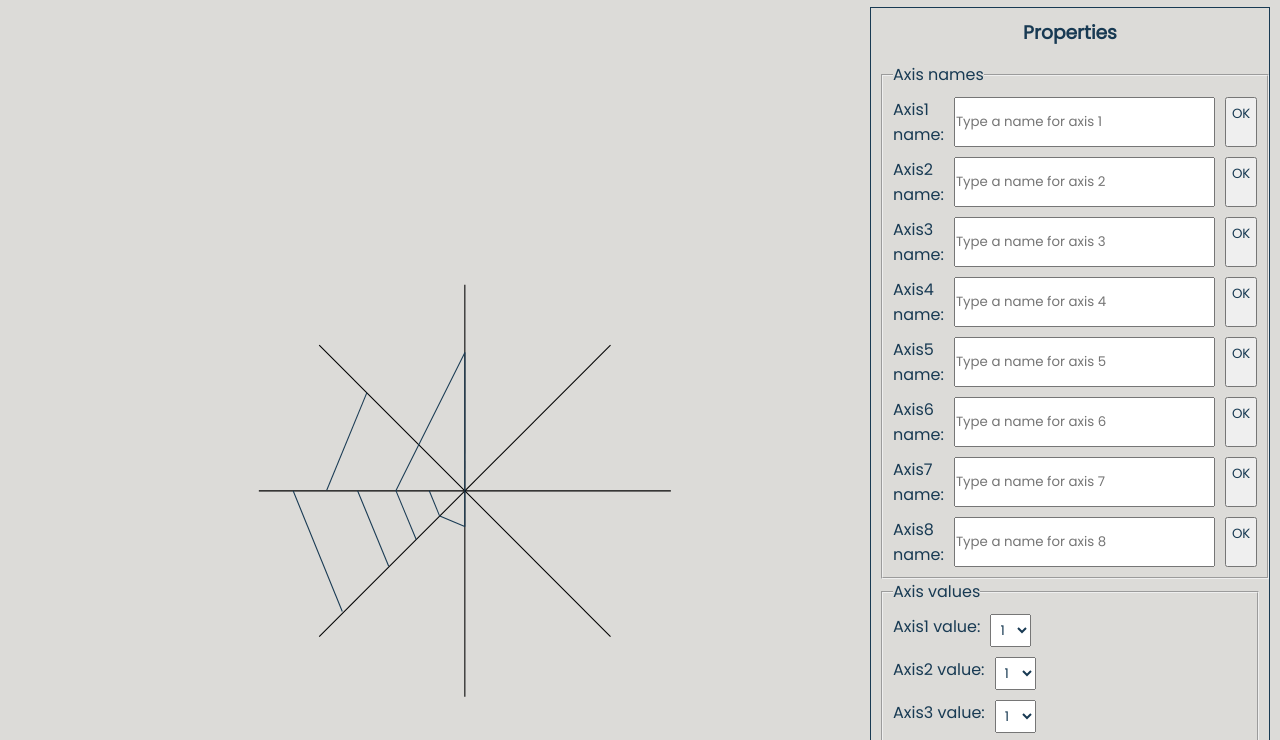
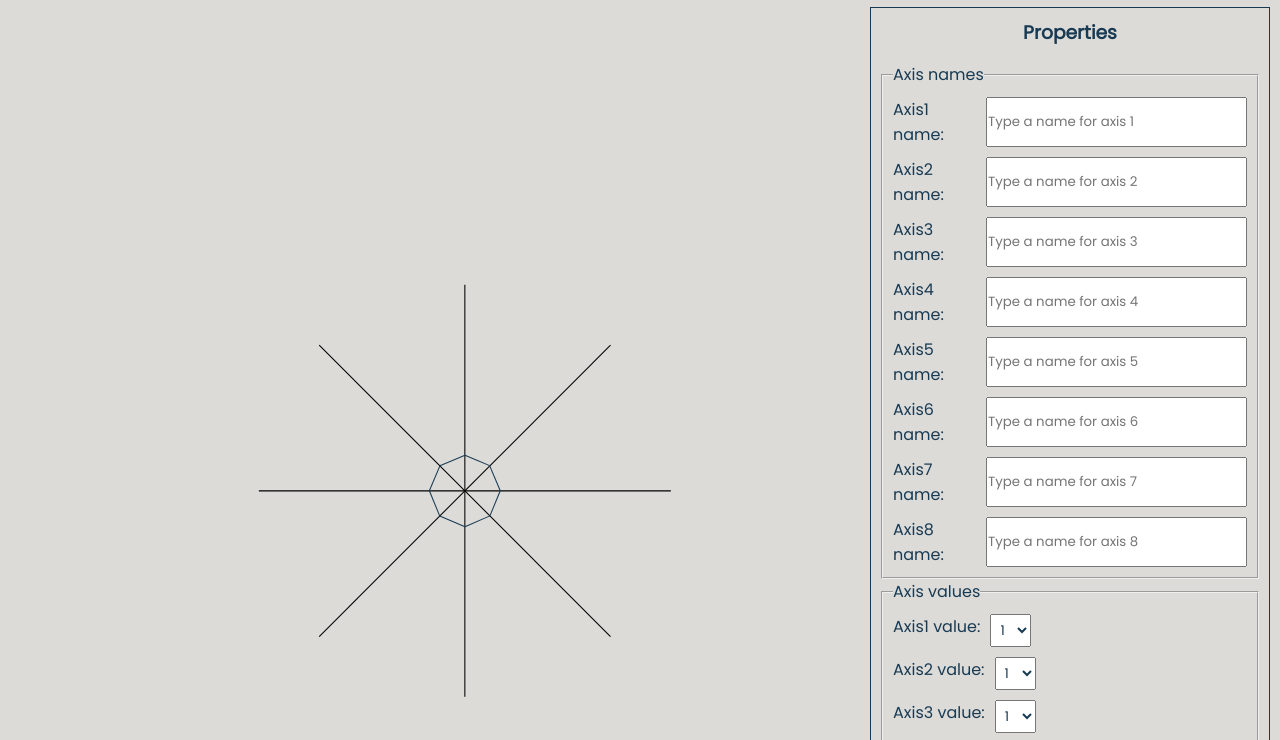
Before and after one commit to viladosite/ptools, a plain HTML site: page index.html in a window 1280 px wide. Shown: the part 48-788 px from the top of the page. Drawn offline with Linux system fonts and the light colour scheme.

Commit message:
Wheel adjusts to remove ok button and implement autosave

```diff
--- a/css/style.css
+++ b/css/style.css
@@ -41,9 +41,8 @@ main {
 
 footer {
     display: flex;
-    grid-area: footer;
-    flex-flow: row;
     padding: 5px 10px;
+    gap: 10px;
 }
 button {
     padding: 5px;
--- a/index.html
+++ b/index.html
@@ -35,28 +35,25 @@
 	<main>
 		<div id="container-main">
 			<div id="eval-wheel">
-				<object data="" type="svg">
 				<svg width="800" height="600" xmlns="http://www.w3.org/2000/svg" xmlns:svg="http://www.w3.org/2000/svg" viewBox="0 0 800 600" preserveAspectRatio>
 					<g class="layer">
-							<title>Layer 1</title>
+						<title>Evaluation Wheel</title>
 						<g id="svg-wheel">
 							<line class="axis-line" fill="none" id="axis-line1" stroke="#000" x1="428.09" x2="428.09" y1="107.87" y2="495.64"/>
 							<line class="axis-line" fill="none" id="axis-line2" stroke="#000" transform="rotate(-45 428.09 301.751)" x1="428.09" x2="428.09" y1="107.87" y2="495.64"/>
 							<line class="axis-line" fill="none" id="axis-line3" stroke="#000" transform="rotate(-90 428.09 301.751)" x1="428.09" x2="428.09" y1="107.87" y2="495.64"/>
 							<line class="axis-line" fill="none" id="axis-line4" stroke="#000" transform="rotate(-135 428.09 301.751)" x1="428.09" x2="428.09" y1="107.87" y2="495.64"/>
-								<line class="wheel-line" fill="none" id="wheel-line1" stroke="#183A53" x1="363.13" y1="301.59" x2="428.16" y2="171.6"/>
-								<line class="wheel-line" fill="none" id="wheel-line2" stroke="#183A53" x1="428.16" y1="171.6" x2="428.1" y2="335.5"/>
-								<line class="wheel-line" fill="none" id="wheel-line3" stroke="#183A53" x1="428" y1="335.3" x2="404.5" y2="325.5"/>
-								<line class="wheel-line" fill="none" id="wheel-line4" stroke="#183A53" x1="404.3" y1="325.3" x2="394.6" y2="301.7"/>
-								<line class="wheel-line" fill="none" id="wheel-line5" stroke="#183A53" x1="363.3" y1="301.8" x2="382.3" y2="347.5"/>
-								<line class="wheel-line" fill="none" id="wheel-line6" stroke="#183A53" x1="327.14" y1="301.61" x2="356.43" y2="372.68"/>
-								<line class="wheel-line" fill="none" id="wheel-line7" stroke="#183A53" x1="298.09" y1="301.19" x2="335.8" y2="209.55"/>
-								<line class="wheel-line" fill="none" id="wheel-line8" stroke="#183A53" x1="266.56" y1="301.91" x2="312.74" y2="415.29"/>
+							<line class="wheel-line" fill="none" id="wheel-line1" stroke="#183A53" x1="428.2" y1="268.2" x2="451.4" y2="278"></line>
+							<line class="wheel-line" fill="none" id="wheel-line2" stroke="#183A53" x1="451.4" y1="278" x2="461.4" y2="301.7"></line>
+							<line class="wheel-line" fill="none" id="wheel-line3" stroke="#183A53" x1="461.4" y1="301.7" x2="451.7" y2="325.3"></line>
+							<line class="wheel-line" fill="none" id="wheel-line4" stroke="#183A53" x1="451.7" y1="325.3" x2="428.2" y2="335.5"></line>
+							<line class="wheel-line" fill="none" id="wheel-line5" stroke="#183A53" x1="428.2" y1="335.5" x2="404.5" y2="325.5"></line>
+							<line class="wheel-line" fill="none" id="wheel-line6" stroke="#183A53" x1="404.5" y1="325.5" x2="394.7" y2="301.7"></line>
+							<line class="wheel-line" fill="none" id="wheel-line7" stroke="#183A53" x1="394.7" y1="301.7" x2="404.6" y2="278.2"></line>
+							<line class="wheel-line" fill="none" id="wheel-line8" stroke="#183A53" x1="404.6" y1="278.2" x2="428.2" y2="268.2"></line>
 						</g>
 					</g>
 				</svg>
-				</object>
-
 			</div>
 		</div>
 		<div id="container-props" class="">
@@ -69,43 +66,35 @@
 						<legend>Axis names</legend>
 						<div>
 							<label for="axis1name">Axis1 name:</label>
-							<input type="text" name="axis1name" id="axis1name" placeholder="Type a name for axis 1">
-							<button onclick="nomearEixo(1, axis1name.value)">ok</button>
+							<input type="text" name="axis1name" id="axis1name" placeholder="Type a name for axis 1" onchange="nomearEixo(1, this.value)">
 						</div>
 						<div>
 							<label for="axis2name">Axis2 name:</label>
-							<input type="text" name="axis2name" id="axis2name" placeholder="Type a name for axis 2">
-							<button onclick="nomearEixo(2, axis2name.value)">ok</button>
+							<input type="text" name="axis2name" id="axis2name" placeholder="Type a name for axis 2" onchange="nomearEixo(2, this.value)">
 						</div>
 						<div>
 							<label for="axis3name">Axis3 name:</label>
-							<input type="text" name="axis3name" id="axis3name" placeholder="Type a name for axis 3">
-							<button onclick="nomearEixo(3, axis3name.value)">ok</button>
+							<input type="text" name="axis3name" id="axis3name" placeholder="Type a name for axis 3" onchange="nomearEixo(3, this.value)">
 						</div>
 						<div>
 							<label for="axis4name">Axis4 name:</label>
-							<input type="text" name="axis4name" id="axis4name" placeholder="Type a name for axis 4">
-							<button onclick="nomearEixo(4, axis4name.value)">ok</button>
+							<input type="text" name="axis4name" id="axis4name" placeholder="Type a name for axis 4" onchange="nomearEixo(4, this.value)">
 						</div>
 						<div>
 							<label for="axis5name">Axis5 name:</label>
-							<input type="text" name="axis5name" id="axis5name" placeholder="Type a name for axis 5">
-							<button onclick="nomearEixo(5, axis5name.value)">ok</button>
+							<input type="text" name="axis5name" id="axis5name" placeholder="Type a name for axis 5" onchange="nomearEixo(5, this.value)">
 						</div>
 						<div>
 							<label for="axis6name">Axis6 name:</label>
-							<input type="text" name="axis6name" id="axis6name" placeholder="Type a name for axis 6">
-							<button onclick="nomearEixo(6, axis6name.value)">ok</button>
+							<input type="text" name="axis6name" id="axis6name" placeholder="Type a name for axis 6" onchange="nomearEixo(6, this.value)">
 						</div>
 						<div>
 							<label for="axis7name">Axis7 name:</label>
-							<input type="text" name="axis7name" id="axis7name" placeholder="Type a name for axis 7">
-							<button onclick="nomearEixo(7, axis7name.value)">ok</button>
+							<input type="text" name="axis7name" id="axis7name" placeholder="Type a name for axis 7" onchange="nomearEixo(7, this.value)">
 						</div>
 						<div>
 							<label for="axis8name">Axis8 name:</label>
-							<input type="text" name="axis8name" id="axis8name" placeholder="Type a name for axis 8">
-							<button onclick="nomearEixo(8, axis8name.value)">ok</button>
+							<input type="text" name="axis8name" id="axis8name" placeholder="Type a name for axis 8" onchange="nomearEixo(8, this.value)">
 						</div>
 					</fieldset>
 					<fieldset id="axis-values" class="prop-section-content">
```
Lines whose indentation alone changed are shown as unchanged.
